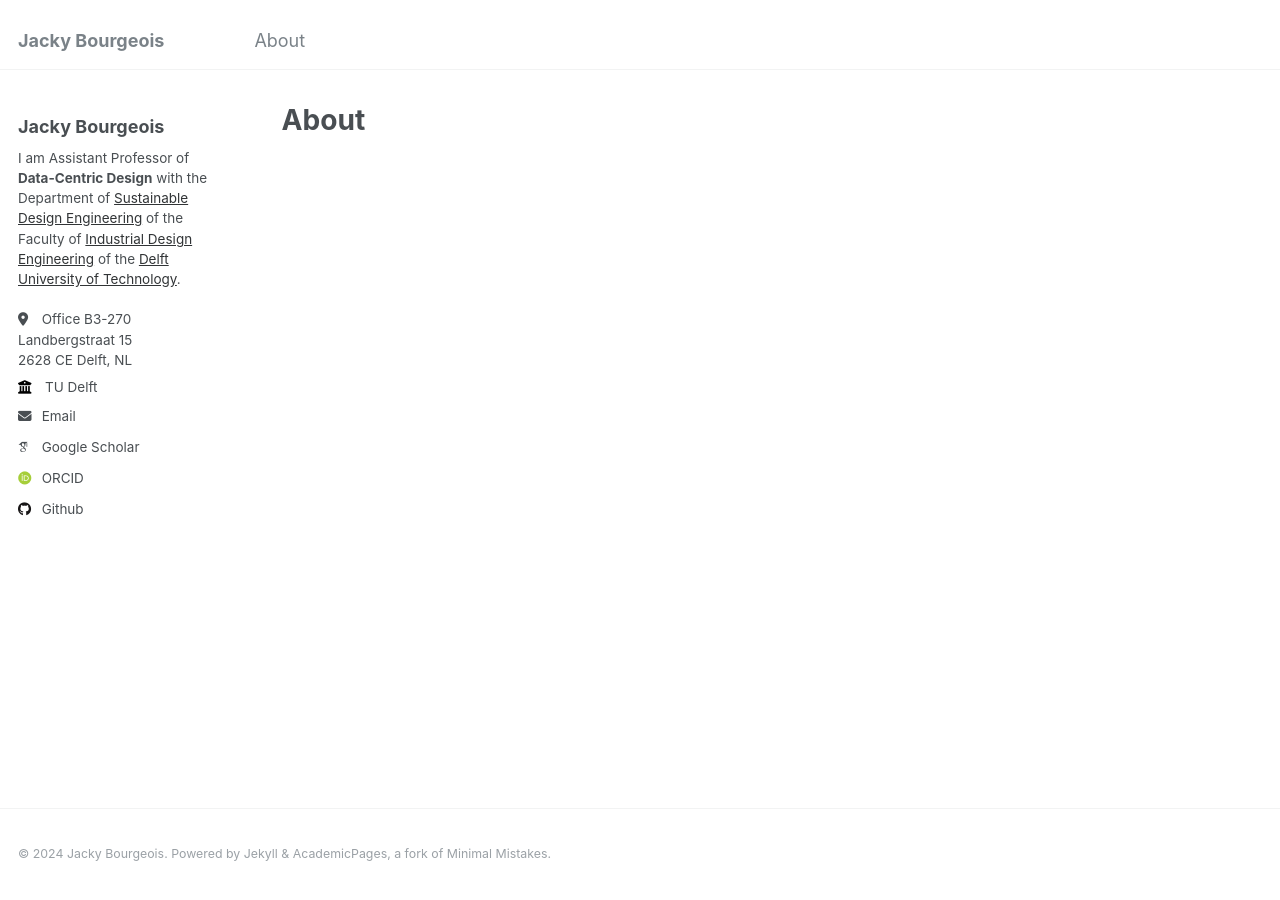
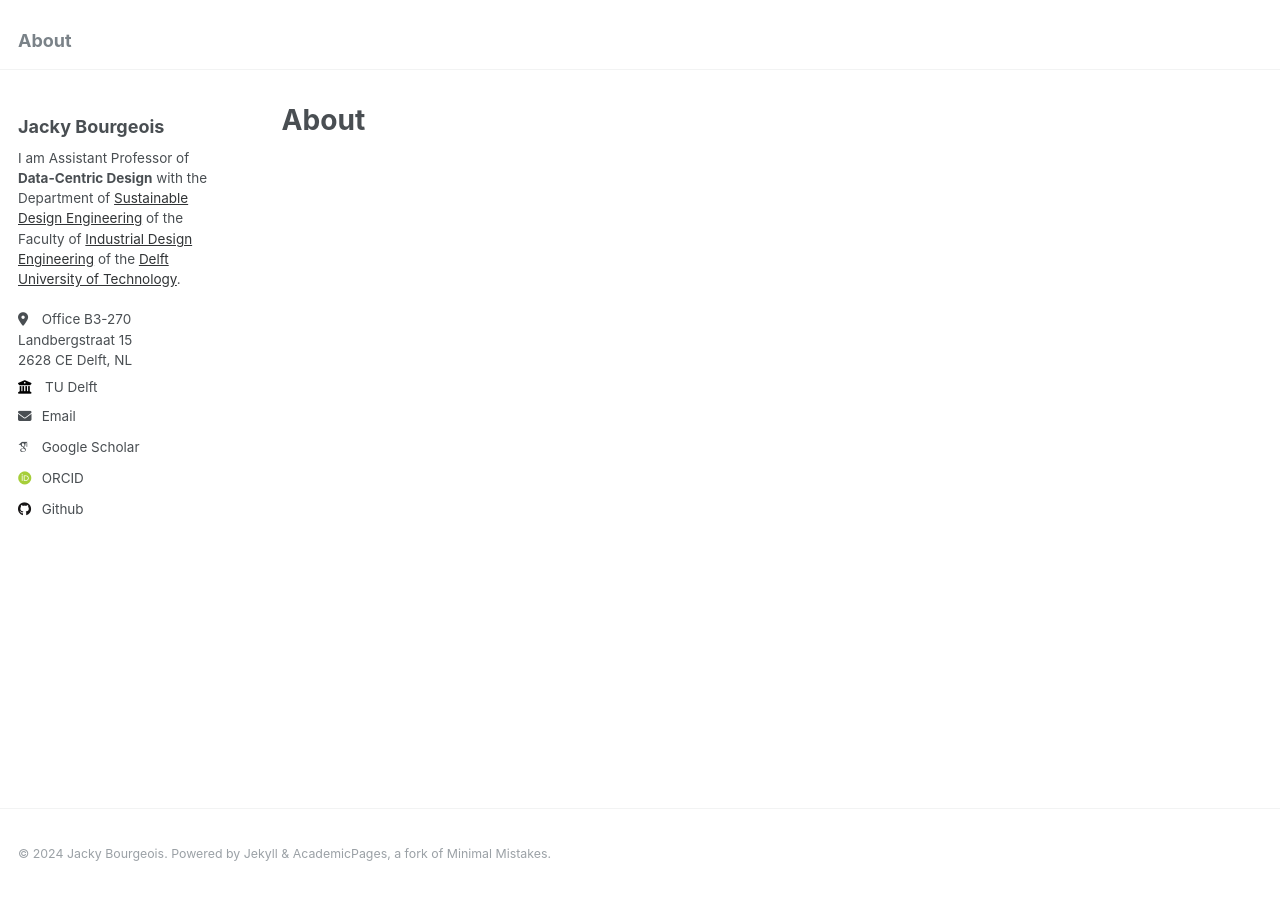
Before and after one commit to jackybourgeois/jackybourgeois.github.io, a Jekyll site: the page built from _pages/about.md, in a window 1280 px wide. Built offline with Jekyll 4.4.1, drawn with Linux system fonts in a browser that asks for light colours; some web fonts are replaced.

Commit message:
removed nav site name

```diff
--- a/_includes/masthead.html
+++ b/_includes/masthead.html
@@ -4,9 +4,9 @@
   <div class="masthead__inner-wrap">
     <div class="masthead__menu">
       <nav id="site-nav" class="greedy-nav">
-        <!-- <button><div class="navicon"></div></button> -->
+        <button><div class="navicon"></div></button>
         <ul class="visible-links">
-          <li class="masthead__menu-item masthead__menu-item--lg"><a href="{{ base_path }}/">{{ site.title }}</a></li>
+          <!-- <li class="masthead__menu-item masthead__menu-item--lg"><a href="{{ base_path }}/">{{ site.title }}</a></li> -->
           {% for link in site.data.navigation.main %}
             {% if link.url contains 'http' %}
               {% assign domain = '' %}
```
